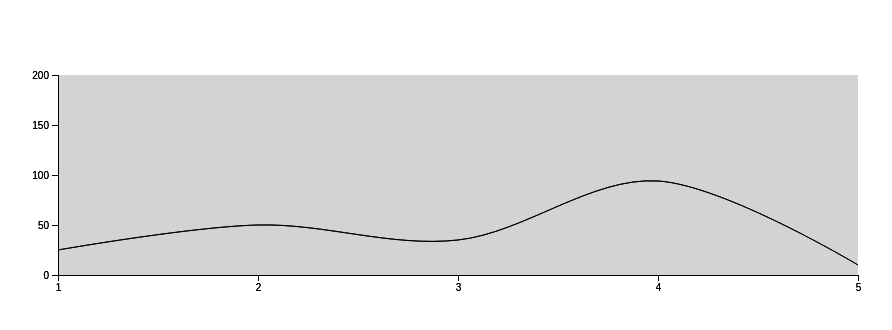
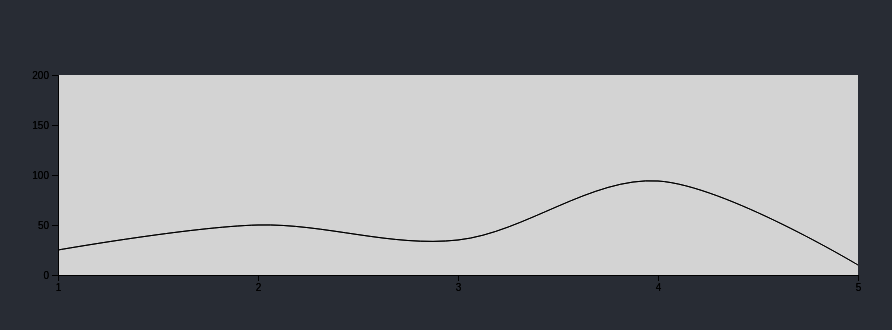
Before and after one commit to matthewhefferon/d3-charts, a React (Create React App) app: page / in a window 1280 px wide. Shown: the top 330 px of the page, without its empty margins (182-1074 px from the left). Built offline with nearby package versions, Linux system fonts and the light colour scheme.

Commit message:
Added background color

```diff
--- a/src/index.css
+++ b/src/index.css
@@ -9,6 +9,8 @@ body {
     sans-serif;
   -webkit-font-smoothing: antialiased;
   -moz-osx-font-smoothing: grayscale;
+  background-color: #282c34;
+
 }
 
 code {
```
